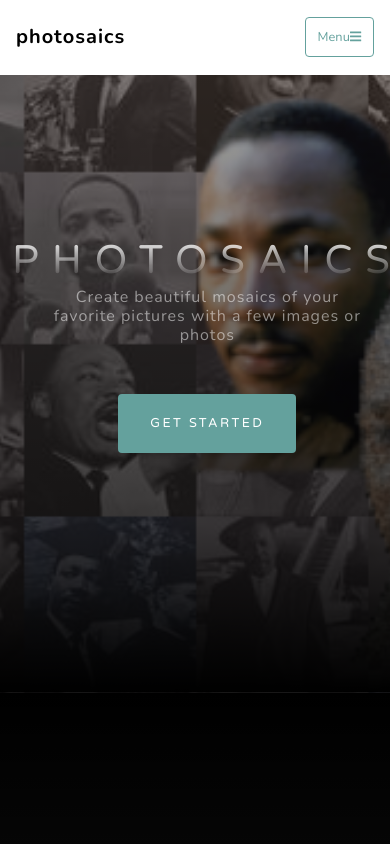
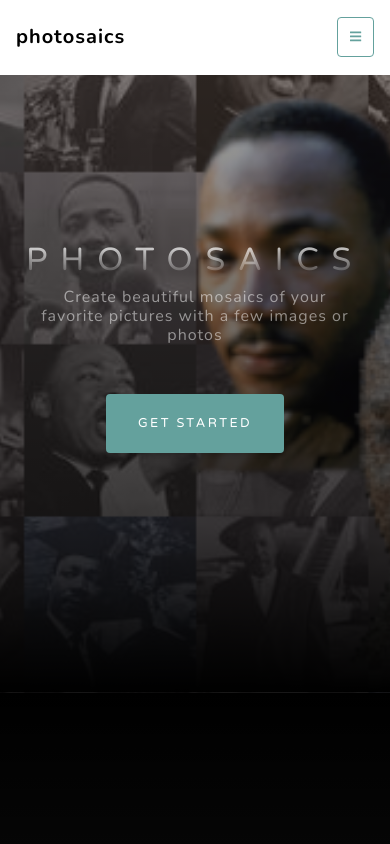
Before and after one commit to whatl3y/photosaics.com, a website: page src/pug/index.pug in a window 390 px wide. Shown: the top 844 px of the page. Drawn offline with nearby package versions, Linux system fonts and the light colour scheme; files that its build step writes are made by us from their sources; files whose address does not match are found by name.

Commit message:
Remove menu text in toggle and min font size

```diff
--- a/src/pug/index.pug
+++ b/src/pug/index.pug
@@ -32,7 +32,7 @@ html(lang='en')
             .container
                 a.navbar-brand.js-scroll-trigger(href='#page-top') photosaics
                 button.navbar-toggler.navbar-toggler-right(type='button', data-toggle='collapse', data-target='#navbarResponsive', aria-controls='navbarResponsive', aria-expanded='false', aria-label='Toggle navigation')
-                    | Menu
+                    //- | Menu
                     i.fas.fa-bars
                 #navbarResponsive.collapse.navbar-collapse
                     ul.navbar-nav.ml-auto
--- a/src/scss/sections/_masthead.scss
+++ b/src/scss/sections/_masthead.scss
@@ -17,7 +17,7 @@
     background-size: cover;
     h1 {
         font-family: $font-family-special;
-        font-size: 2.5rem;
+        font-size: 2rem;
         line-height: 2.5rem;
         letter-spacing: 0.8rem;
         background: linear-gradient(fade-out($white, 0.1), fade-out($white, 1));
```
Also changed, not shown: dist/css/styles.css, dist/index.html.
